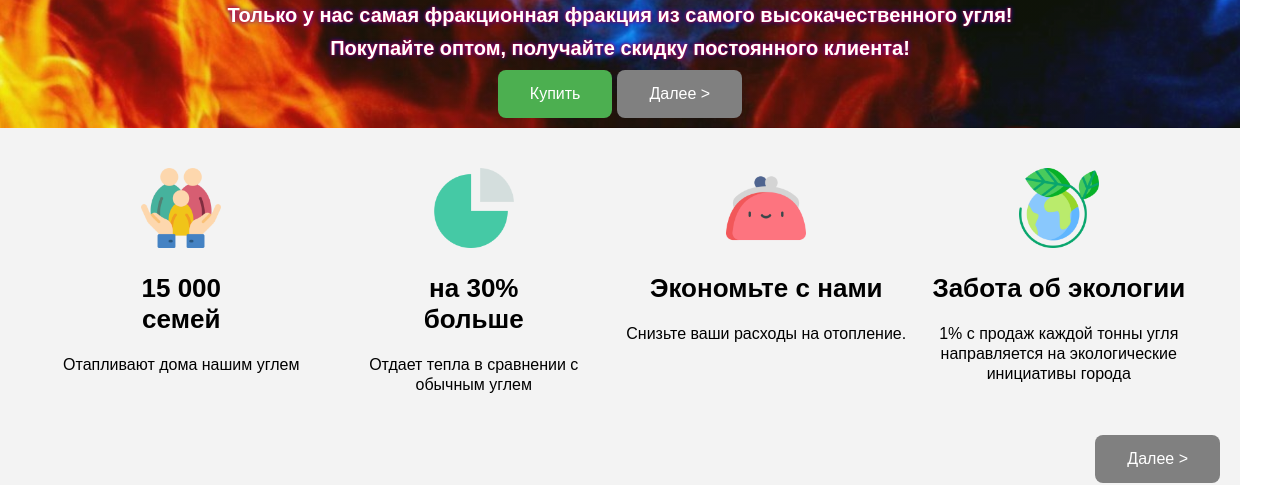
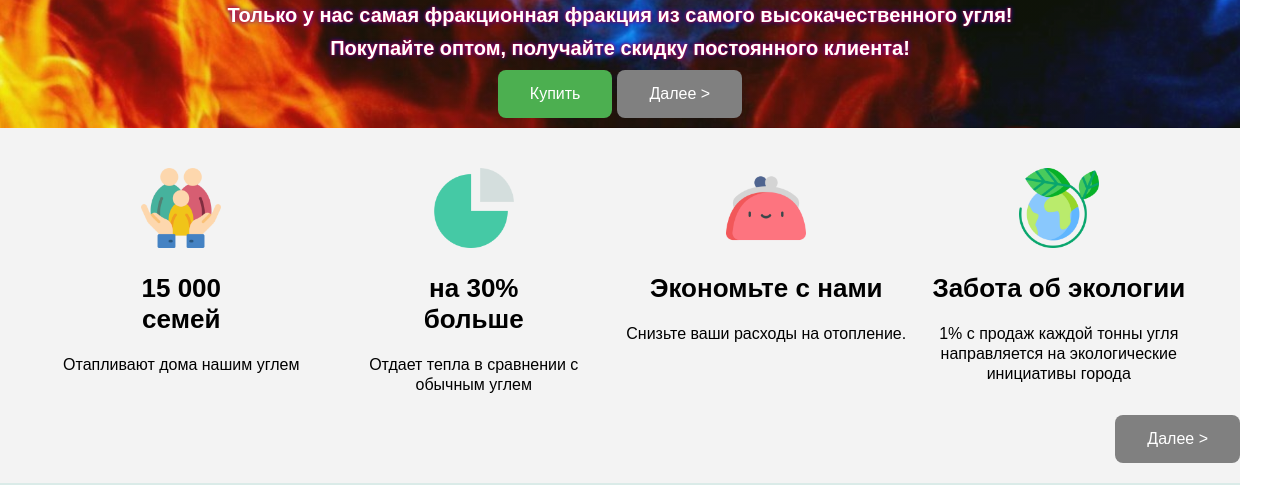
Before and after one commit to zarina86/zarina86.github.io, a plain HTML site: page index.html in a window 1280 px wide. Shown: the part 315-800 px from the top of the page. Drawn offline with Linux system fonts and the light colour scheme.

Commit message:
Update grid.css

```diff
--- a/styles/grid.css
+++ b/styles/grid.css
@@ -27,15 +27,13 @@ body {
 }
 
 .button-position {
- float: right;
- margin: 20px 20px 10px 20px;
+  float: right;
 }
 
 .container {
   display: flex;
   flex-direction: column;
   min-height: 100vh;
-
 }
 
 .columns {
@@ -59,4 +57,5 @@ body {
 @media screen and (max-width: 900px) {
  .columns {
   flex-direction: column;
+  }
 }
```
